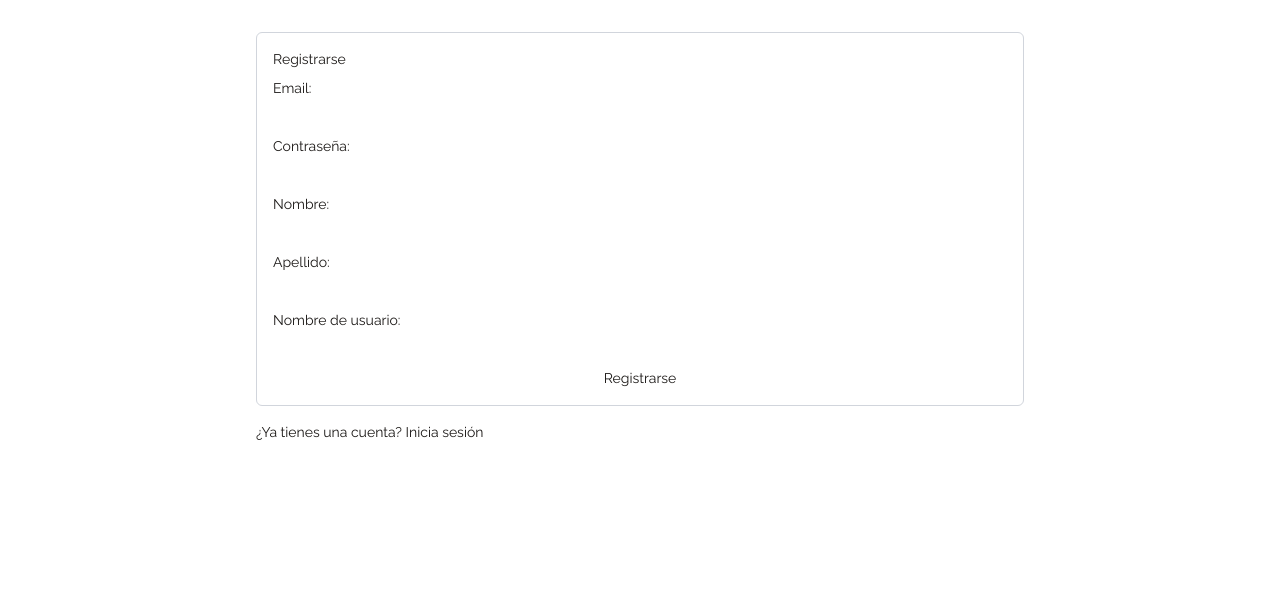
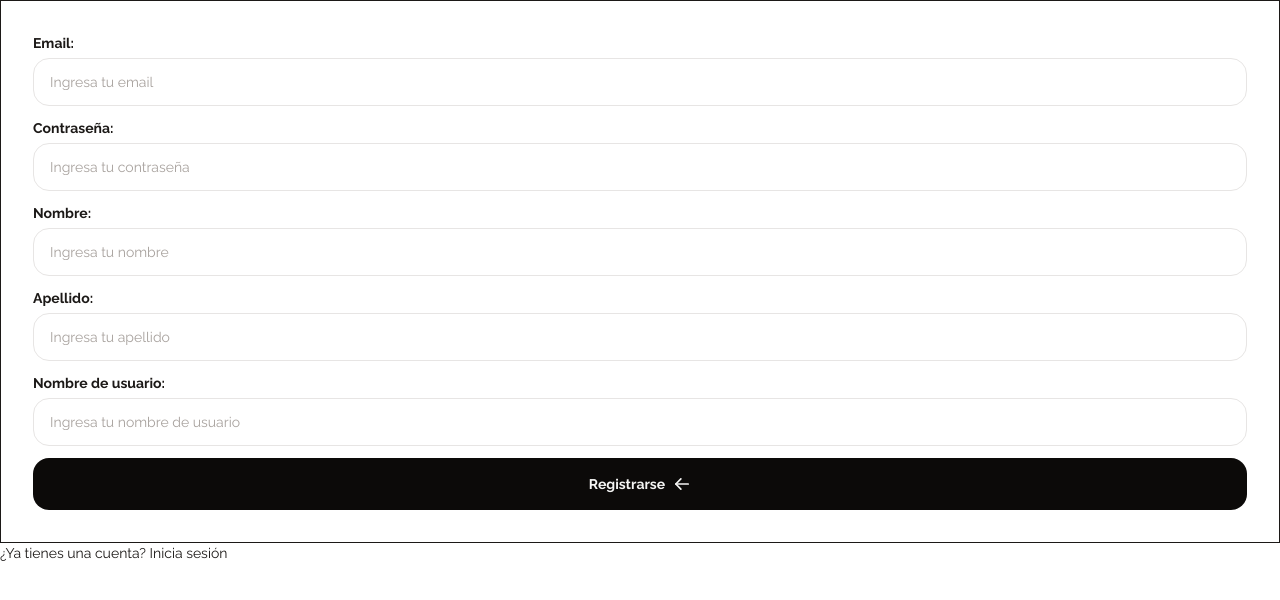
Before and after one commit to WalterAurelio/viseversa-frontend, a React (Vite) app: page /signup in a window 1280 px wide. Shown: the top 600 px of the page. Built offline with nearby package versions, Linux system fonts and the light colour scheme; no server answers; a web font is replaced by a local one.

Commit message:
feat: refactor signup page to use Zod validation schema and improve form structure

```diff
--- a/src/pages/SignUp.tsx
+++ b/src/pages/SignUp.tsx
@@ -1,35 +1,29 @@
 import { createUserWithEmailAndPassword, deleteUser } from "firebase/auth";
 import { auth } from "../firebase/auth";
 import { useRegister } from "../services/users/users.queries";
-import { useForm } from "react-hook-form";
 import { Link, useNavigate } from "react-router";
+import { signupSchema, type SignupSchema } from "../schemas/signupSchema";
+import { createForm } from "../utils/createForm";
+import Button from "../components/Button";
 
-type SignUpData = {
-  email: string;
-  contraseña: string;
-  nombre: string;
-  apellido: string;
-  nombreUsuario: string;
-};
+const { Form, InputContainer, Input } = createForm(signupSchema);
 
 function SignUp() {
-  const { register, handleSubmit } = useForm<SignUpData>();
   const { mutateAsync } = useRegister();
   const navigate = useNavigate();
 
-  const onSubmit = async (data: SignUpData) => {
+  const onSubmit = async (data: SignupSchema) => {
     try {
-      const userCredential = await createUserWithEmailAndPassword(auth, data.email, data.contraseña);
+      const userCredential = await createUserWithEmailAndPassword(auth, data.email, data.password);
       console.log("Registro exitoso:", userCredential.user);
       await mutateAsync({
-        nombre: data.nombre,
-        apellido: data.apellido,
-        nombreUsuario: data.nombreUsuario
+        name: data.name,
+        lastName: data.lastName,
+        username: data.username
       });
       navigate("/");
     } catch (error) {
       console.error("Error al registrarse:", error);
-      // Si ocurre un error, elimina el usuario de Firebase Authentication
       if (auth.currentUser) {
         try {
           await deleteUser(auth.currentUser);
@@ -38,27 +32,30 @@ function SignUp() {
           console.error("Error al eliminar el usuario de Firebase Authentication:", rollbackError);
         }
       }
-      // Muestra un mensaje de error al usuario
       alert("Error al registrarse. Por favor, inténtalo de nuevo.");
     }
   };
 
   return (
-    <div className="mx-auto mt-8 flex w-3xl flex-col gap-4">
-      <form className="flex flex-col gap-2 rounded-md border border-gray-300 p-4" onSubmit={handleSubmit(onSubmit)}>
-        <legend>Registrarse</legend>
-        <label htmlFor="email">Email:</label>
-        <input {...register("email")} name="email" id="email" type="email" />
-        <label htmlFor="contraseña">Contraseña:</label>
-        <input {...register("contraseña")} name="contraseña" id="contraseña" type="password" />
-        <label htmlFor="nombre">Nombre:</label>
-        <input {...register("nombre")} name="nombre" id="nombre" type="text" />
-        <label htmlFor="apellido">Apellido:</label>
-        <input {...register("apellido")} name="apellido" id="apellido" type="text" />
-        <label htmlFor="nombreUsuario">Nombre de usuario:</label>
-        <input {...register("nombreUsuario")} name="nombreUsuario" id="nombreUsuario" type="text" />
-        <button type="submit">Registrarse</button>
-      </form>
+    <div>
+      <Form onSubmit={onSubmit}>
+        <InputContainer htmlFor="email" label="Email:">
+          <Input id="email" name="email" placeholder="Ingresa tu email" className="w-full" />
+        </InputContainer>
+        <InputContainer htmlFor="password" label="Contraseña:">
+          <Input id="password" name="password" placeholder="Ingresa tu contraseña" type="password" className="w-full" />
+        </InputContainer>
+        <InputContainer htmlFor="name" label="Nombre:">
+          <Input id="name" name="name" placeholder="Ingresa tu nombre" className="w-full" />
+        </InputContainer>
+        <InputContainer htmlFor="lastName" label="Apellido:">
+          <Input id="lastName" name="lastName" placeholder="Ingresa tu apellido" className="w-full" />
+        </InputContainer>
+        <InputContainer htmlFor="username" label="Nombre de usuario:">
+          <Input id="username" name="username" placeholder="Ingresa tu nombre de usuario" className="w-full" />
+        </InputContainer>
+        <Button type="submit">Registrarse</Button>
+      </Form>
       <Link to="/login">¿Ya tienes una cuenta? Inicia sesión</Link>
     </div>
   );
--- a/src/schemas/loginSchema.ts
+++ b/src/schemas/loginSchema.ts
@@ -1,8 +1,9 @@
 import { z } from "zod";
+import { signupSchema } from "./signupSchema";
 
 export const loginSchema = z.object({
-  email: z.email({ error: (iss) => (iss.input === "" ? "El email es requerido" : "El email ingresado no es válido") }),
-  password: z.string().min(6, { error: (iss) => (iss.input === "" ? "La contraseña es requerida" : `La contraseña debe tener al menos ${iss.minimum} caracteres`) })
+  email: signupSchema.shape.email,
+  password: signupSchema.shape.password
 });
 
 export type LoginSchema = z.infer<typeof loginSchema>;
--- /dev/null
+++ b/src/schemas/signupSchema.ts
@@ -0,0 +1,11 @@
+import { z } from "zod";
+
+export const signupSchema = z.object({
+  email: z.email({ error: (iss) => (iss.input === "" ? "El email es requerido" : "El email ingresado no es válido") }),
+  password: z.string().min(6, { error: (iss) => (iss.input === "" ? "La contraseña es requerida" : `La contraseña debe tener al menos ${iss.minimum} caracteres`) }),
+  name: z.string().min(1, { error: "El nombre es requerido" }),
+  lastName: z.string().min(1, { error: "El apellido es requerido" }),
+  username: z.string().min(1, { error: "El nombre de usuario es requerido" })
+});
+
+export type SignupSchema = z.infer<typeof signupSchema>;
```
